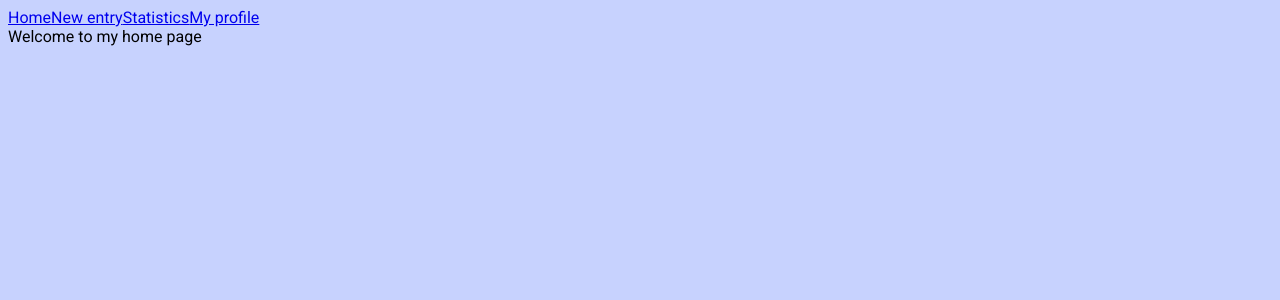
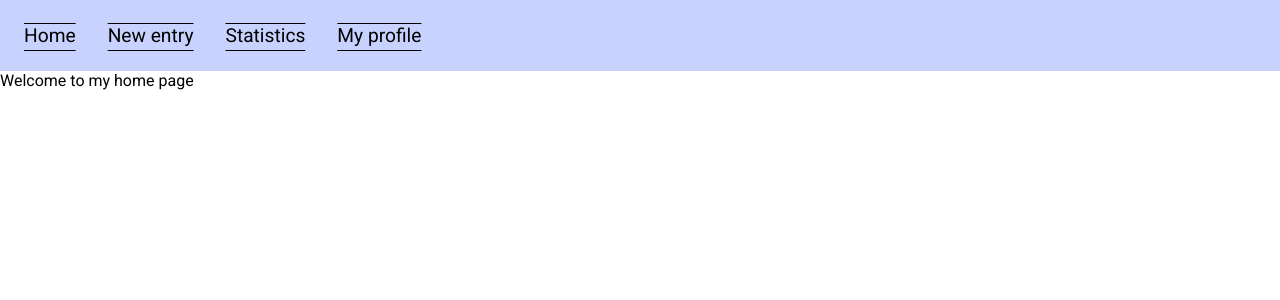
Before and after one commit to Tungstic/food-diary, a Next.js app: page / in a window 1280 px wide. Shown: the top 300 px of the page. Built offline with nearby package versions, Linux system fonts and the light colour scheme.

Commit message:
Add style to navbar

```diff
--- a/app/globals.css
+++ b/app/globals.css
@@ -3,5 +3,28 @@
 * {
   box-sizing: border-box;
   font-family: 'Roboto', sans-serif;
-  background-color: rgb(199 210 254);
+  /* border: 1px solid red; */
+  margin: 0;
 }
+
+header {
+  background-color: #c7d2fe;
+}
+
+nav {
+  display: flex;
+  gap: 32px;
+  padding: 24px;
+  font-size: 1.2rem;
+  justify-content: flex-start;
+}
+
+a {
+  color: black;
+  text-decoration-line: underline overline;
+  text-underline-offset: 8px;
+}
+a:hover,
+a:focus-visible {
+  background-color: #fef2c3;
+}
```
